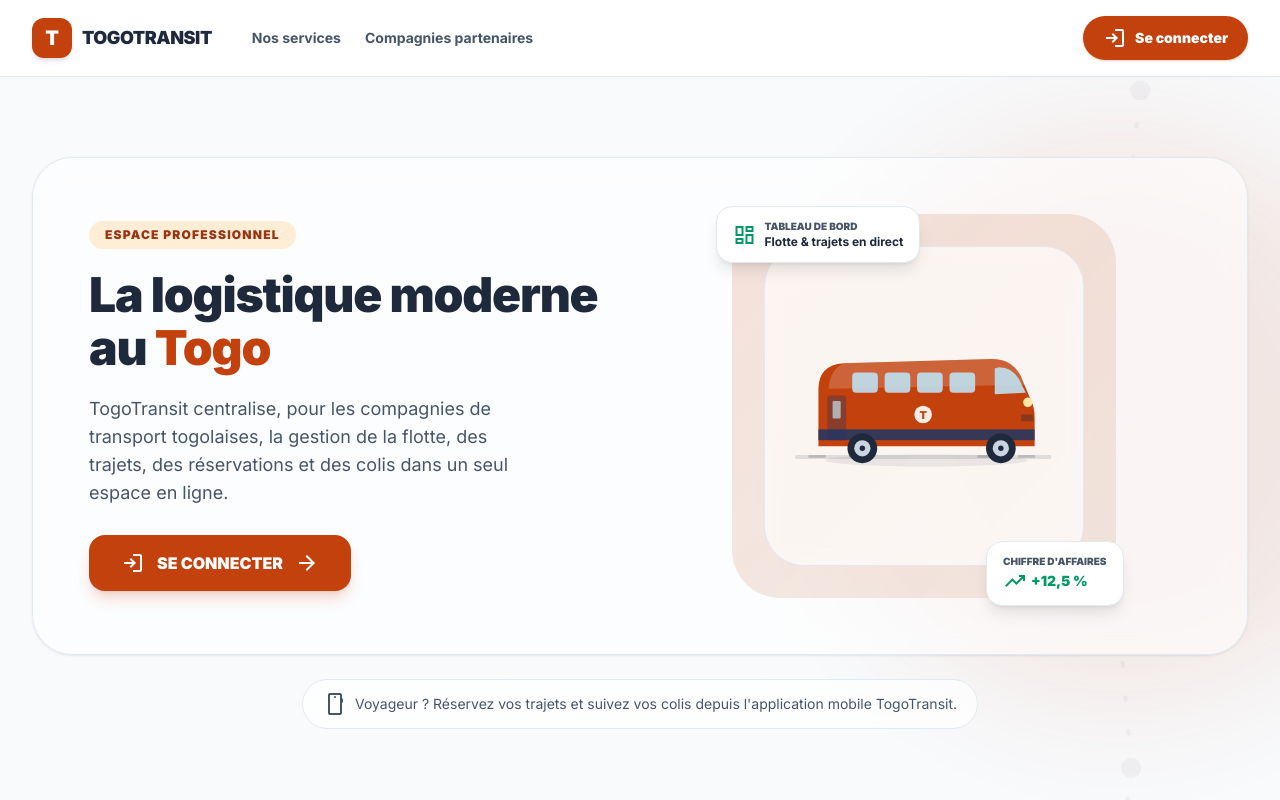
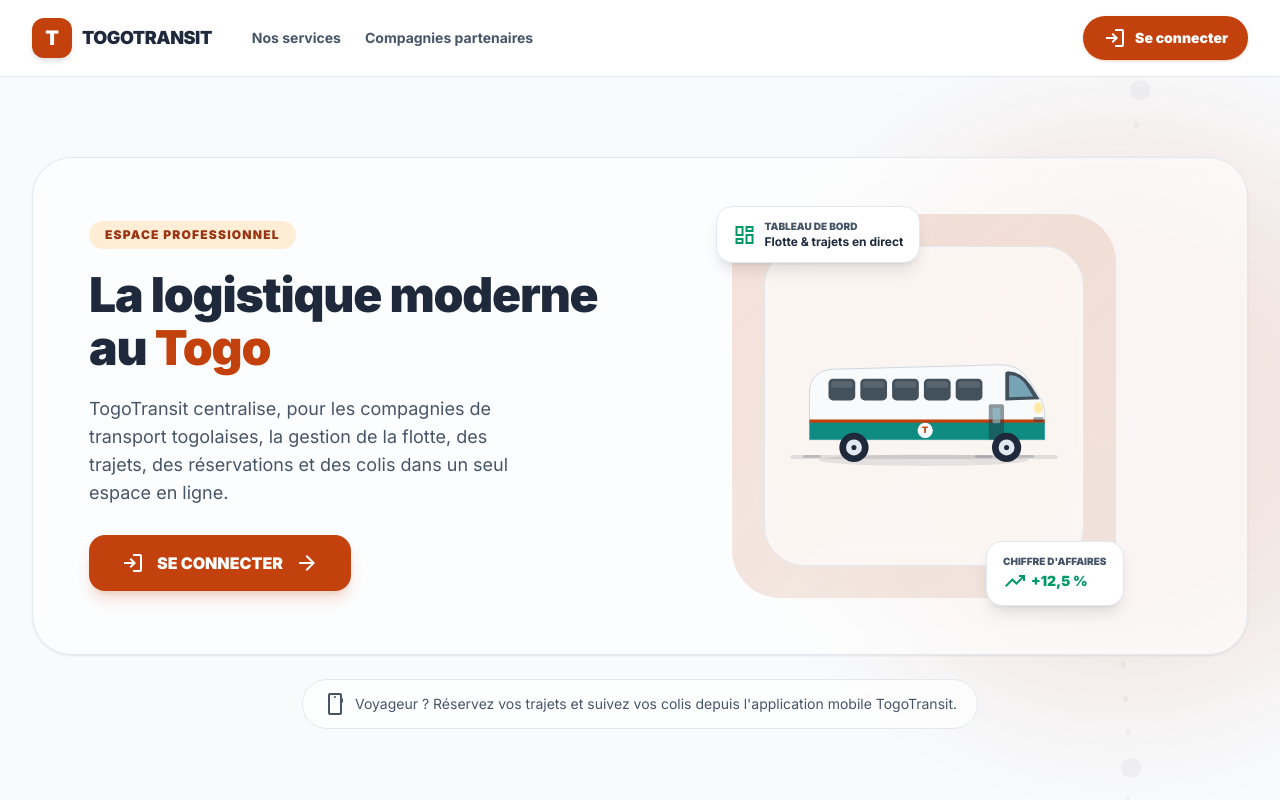
Before and after one commit to mitch117-web/togotransit, a Next.js app: page / in a window 1280 px wide. Shown: the top 800 px of the page. Built offline with nearby package versions, Linux system fonts and the light colour scheme.

Commit message:
feat(landing): illustration de bus en livree blanc/turquoise (style autocar togolais)

```diff
--- a/src/app/page.tsx
+++ b/src/app/page.tsx
@@ -32,54 +32,62 @@ function TogoCorridorWatermark() {
 
 function BusIllustration() {
   return (
-    <svg viewBox="0 0 400 230" className="w-[85%]" aria-hidden="true">
+    <svg viewBox="0 0 440 230" className="w-[88%]" aria-hidden="true">
       {/* route */}
-      <rect x="10" y="188" width="380" height="6" rx="3" fill="#1E293B" opacity="0.12" />
-      <rect x="30" y="188" width="26" height="4" rx="2" fill="#1E293B" opacity="0.2" />
-      <rect x="90" y="188" width="26" height="4" rx="2" fill="#1E293B" opacity="0.2" />
-      <rect x="280" y="188" width="26" height="4" rx="2" fill="#1E293B" opacity="0.2" />
-      <rect x="340" y="188" width="26" height="4" rx="2" fill="#1E293B" opacity="0.2" />
+      <rect x="10" y="192" width="420" height="6" rx="3" fill="#1E293B" opacity="0.12" />
+      {[30, 95, 300, 365].map((x, i) => (
+        <rect key={i} x={x} y="192" width="28" height="4" rx="2" fill="#1E293B" opacity="0.2" />
+      ))}
 
       {/* ombre portée */}
-      <ellipse cx="205" cy="196" rx="150" ry="9" fill="#1E293B" opacity="0.08" />
+      <ellipse cx="220" cy="200" rx="165" ry="9" fill="#1E293B" opacity="0.1" />
 
-      {/* carrosserie */}
+      {/* carrosserie blanche (livrée type autocar togolais) */}
       <path
-        d="M45 175 V90 Q45 55 82 52 L300 46 Q330 45 344 70 L360 108 Q365 118 365 132 V175 Z"
-        fill="var(--color-primary, #E4572E)"
+        d="M40 168 V95 Q40 60 76 57 L340 50 Q368 49 384 72 L404 104 Q410 114 410 128 V168 Z"
+        fill="#F8FAFC"
+        stroke="#CBD5E1"
+        strokeWidth="1.5"
       />
-      {/* toit accent */}
-      <path d="M82 52 L300 46 Q330 45 344 70 L352 84 L60 90 Q62 62 82 52 Z" fill="#ffffff" opacity="0.18" />
 
-      {/* bande basse */}
-      <rect x="45" y="150" width="320" height="16" fill="#1F3763" opacity="0.85" />
+      {/* bande turquoise inférieure (couleur SOTRAL/Chamotor) */}
+      <path
+        d="M40 140 H410 V168 H40 Z"
+        fill="#0E8C82"
+      />
+      {/* filet orange TogoTransit */}
+      <rect x="40" y="136" width="370" height="5" fill="var(--color-primary, #E4572E)" />
 
-      {/* pare-brise avant */}
-      <path d="M312 58 Q332 58 342 76 L352 96 L306 98 L306 60 Z" fill="#BFE0F0" opacity="0.9" />
+      {/* pare-brise avant panoramique */}
+      <path d="M352 60 Q374 61 388 82 L402 104 L348 106 L348 62 Z" fill="#22333F" opacity="0.85" />
+      <path d="M356 66 Q372 67 382 84 L392 100 L354 101 L354 68 Z" fill="#8FC8DA" opacity="0.7" />
 
-      {/* fenêtres passagers */}
-      {[95, 143, 191, 239].map((x, i) => (
-        <rect key={i} x={x} y="66" width="38" height="30" rx="6" fill="#BFE0F0" opacity="0.9" />
+      {/* rangée de fenêtres teintées */}
+      {[70, 120, 170, 220, 270].map((x, i) => (
+        <rect key={i} x={x} y="72" width="42" height="34" rx="7" fill="#22333F" opacity="0.85" />
+      ))}
+      {[70, 120, 170, 220, 270].map((x, i) => (
+        <rect key={`hl-${i}`} x={x + 4} y="76" width="34" height="10" rx="4" fill="#ffffff" opacity="0.12" />
       ))}
 
-      {/* portière */}
-      <rect x="58" y="100" width="28" height="66" rx="4" fill="#1F3763" opacity="0.35" />
-      <rect x="66" y="108" width="12" height="26" rx="2" fill="#BFE0F0" opacity="0.7" />
+      {/* porte passagers */}
+      <rect x="322" y="112" width="24" height="56" rx="3" fill="#22333F" opacity="0.5" />
+      <rect x="328" y="118" width="12" height="24" rx="2" fill="#8FC8DA" opacity="0.6" />
 
-      {/* phare + calandre */}
-      <circle cx="355" cy="110" r="7" fill="#FFE9A8" />
-      <rect x="345" y="128" width="18" height="10" rx="2" fill="#1E293B" opacity="0.35" />
+      {/* phare */}
+      <ellipse cx="400" cy="118" rx="7" ry="9" fill="#FFE9A8" />
+      <rect x="392" y="132" width="16" height="8" rx="2" fill="#22333F" opacity="0.4" />
 
-      {/* logo T sur le flanc */}
-      <circle cx="200" cy="128" r="13" fill="#ffffff" opacity="0.9" />
-      <text x="200" y="134" textAnchor="middle" fontSize="16" fontWeight="900" fill="var(--color-primary, #E4572E)">T</text>
+      {/* logo T à l'avant */}
+      <circle cx="222" cy="153" r="12" fill="#ffffff" />
+      <text x="222" y="158" textAnchor="middle" fontSize="14" fontWeight="900" fill="var(--color-primary, #E4572E)">T</text>
 
       {/* roues */}
-      {[110, 315].map((cx, i) => (
+      {[110, 350].map((cx, i) => (
         <g key={i}>
-          <circle cx={cx} cy="178" r="22" fill="#1E293B" />
-          <circle cx={cx} cy="178" r="12" fill="#CBD5E1" />
-          <circle cx={cx} cy="178" r="4" fill="#1E293B" />
+          <circle cx={cx} cy="180" r="23" fill="#1E293B" />
+          <circle cx={cx} cy="180" r="12.5" fill="#E2E8F0" />
+          <circle cx={cx} cy="180" r="4" fill="#1E293B" />
         </g>
       ))}
     </svg>
```
